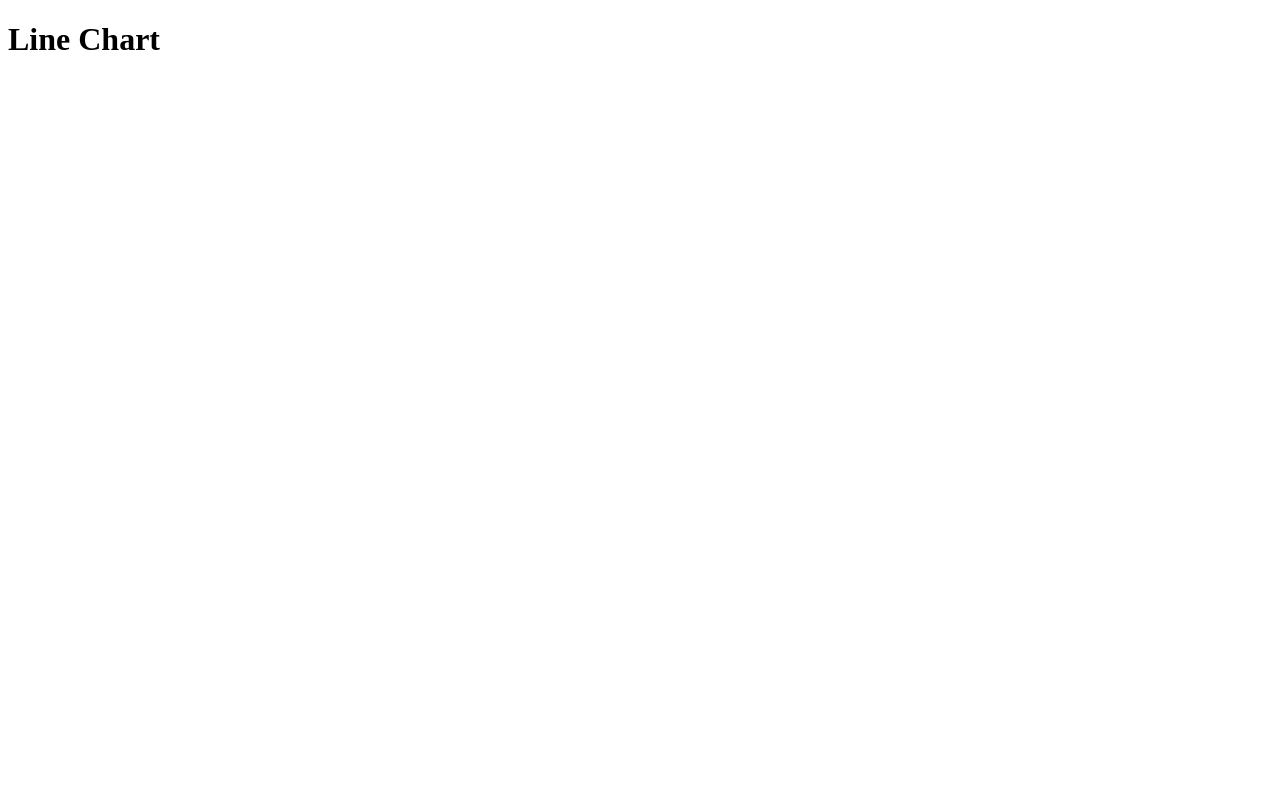
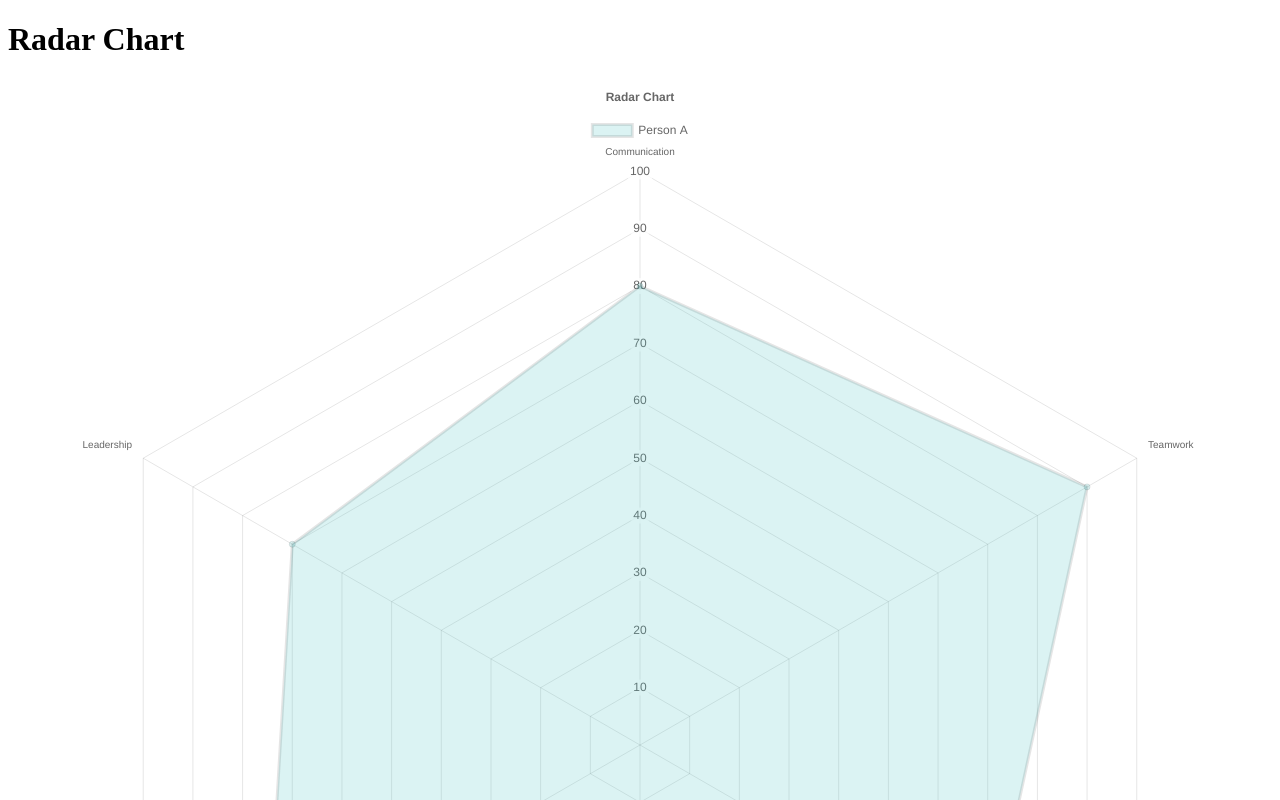
Before and after one commit to iTSCarlXanders/it21a, a plain HTML site: page radarchart.html in a window 1280 px wide. Shown: the top 800 px of the page. Drawn offline with nearby package versions, Linux system fonts and the light colour scheme.

Commit message:
Additional methods for radarchart & sample data

```diff
--- /dev/null
+++ b/radarData.json
@@ -0,0 +1,11 @@
+{
+    "labels": ["Communication","Teamwork","Problem Solving","Creativity","Adaptability","Leadership"],
+    "datasets": [
+        {
+            "label":"Person A",
+            "data":[80,90,70,85,75,70],
+            "backgroundColor":"rgba(75,192,192,0.2)",
+            "bordercolor":"rgba(75,192,192,1)"
+        }
+    ]
+}
--- a/radarchart.html
+++ b/radarchart.html
@@ -9,10 +9,73 @@
 </head>
 
 <body>
-    <h1>Line Chart</h1>
+    <h1>Radar Chart</h1>
     <div>
-  <canvas id="linechart"></canvas>
+  <canvas id="radarChart"></canvas>
 </div>
 
 </body>
 <script>
+    class radarChart{
+        constructor(canvasId,dataUrl){
+            this.canvasId = canvasId;
+            this.dataUrl = dataUrl;
+            this.chart = null;
+        }
+        renderChart(data){
+            const ctx = document.getElementById(this.canvasId).getContext("2d");
+
+            this.chart = new Chart(ctx,{
+                type:"radar",
+                data:{
+                    //Labels
+                    labels: data.labels,
+                    //Datasets
+                    datasets: data.datasets
+                },
+                options:{
+                    responsive: true,
+                    plugins:{
+                        legend:{
+                            position: "top",
+                        },
+                        title: {
+                            display: true,
+                            text:"Radar Chart"
+                        }
+                    },
+                    scales:{
+                        r:{
+                            angleLines:{display:true} ,
+                            suggestedMin:0,
+                            suggestedMax:100
+                        }
+                    }
+                }
+            });
+        }
+
+        async fetchData(){
+            try{
+                const response = await fetch(this.dataUrl);
+                if(!response.ok) throw new Error(`Failed to laod data: ${response.statusText}`);
+
+                const data = await response.json();
+                return data;
+            } catch (error) {
+                console.error("Error fetching data: ", error);
+                return null;
+            }
+        }
+
+        async init(){
+            const data = await this.fetchData();
+            if(data) this.renderChart(data);
+        }
+    }
+        document.addEventListener("DOMContentLoaded",()=>{
+            const chart = new radarChart("radarChart", "radarData.json");
+            chart.init();
+        });
+</script>
+</html>
```
Also changed, not shown: index.html (+1 -0 lines).
